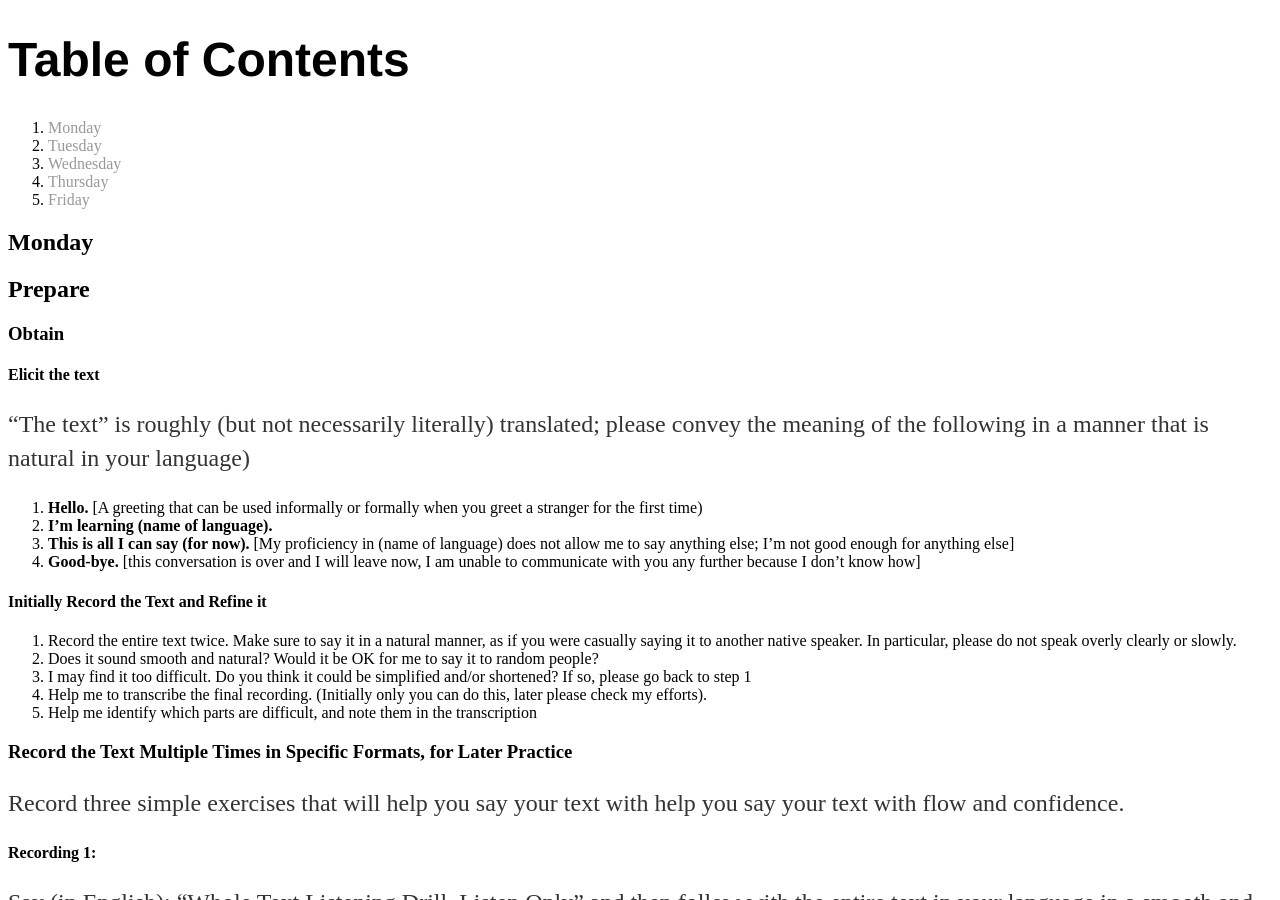
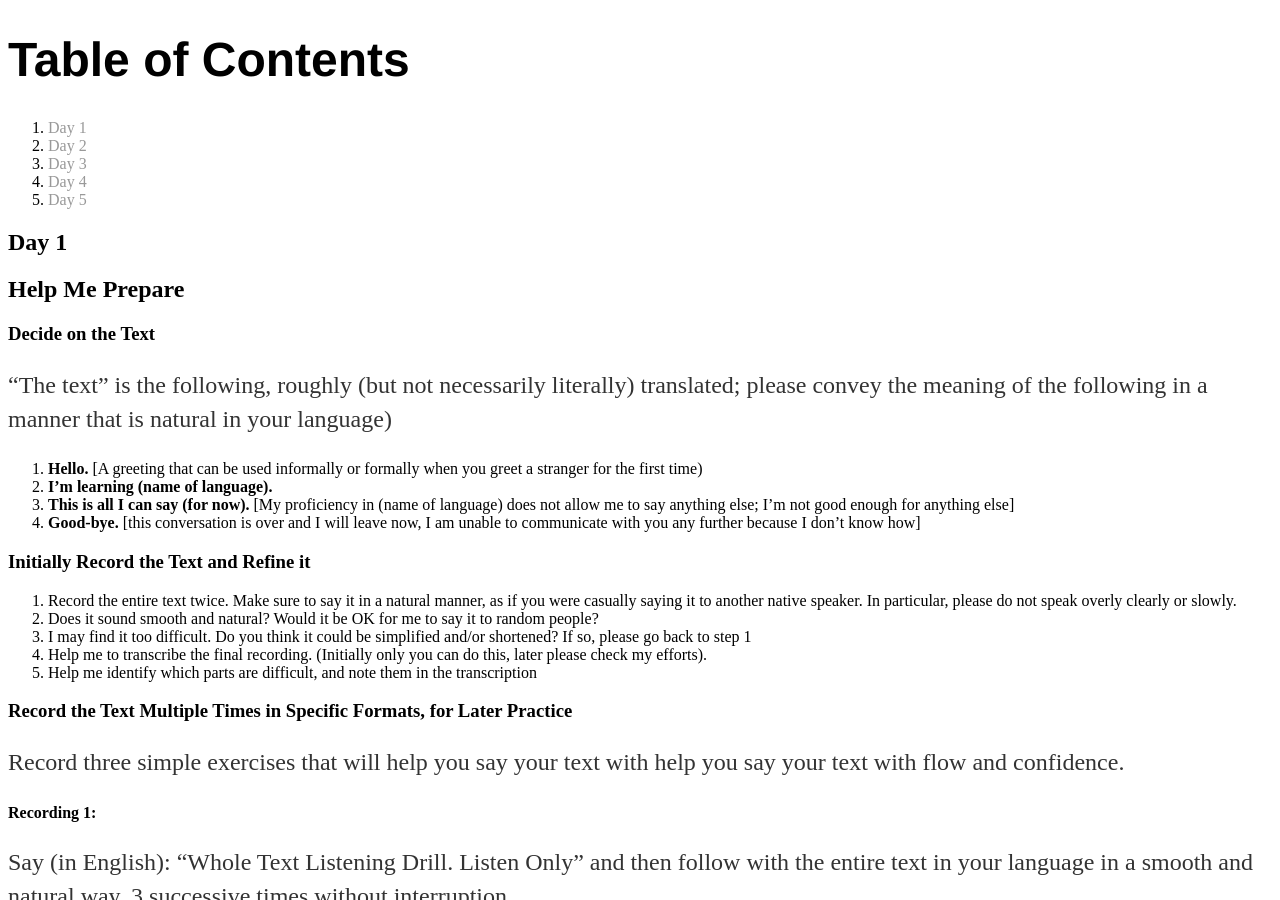
Before and after one commit to nczempin/ll, a Jekyll site: the page built from lamp-helper.md, in a window 1280 px wide and 900 px high. Built offline with Jekyll 4.4.1, drawn with Linux system fonts in a browser that asks for light colours; some of the changed text lies outside the part shown.

Commit message:
Update lamp-helper.md

```diff
--- a/lamp-helper.md
+++ b/lamp-helper.md
@@ -3,27 +3,25 @@ layout: default
 title: "Language Acquisition Made Practical - Instructions for Language Helper"
 ---
 # Table of Contents
-1. [Monday](#Monday)
-2. [Tuesday](#Tuesday)
-3. [Wednesday](#Wednesday)
-4. [Thursday](#Thursday)
-5. [Friday](#Friday)
+1. [Day 1](#Monday)
+2. [Day 2](#Tuesday)
+3. [Day 3](#Wednesday)
+4. [Day 4](#Thursday)
+5. [Day 5](#Friday)
 
 
-## Monday<a name="Monday"/>
+## Day 1<a name="Monday"/>
 
-## Prepare
-
-### Obtain
-#### Elicit the text
-"The text" is roughly (but not necessarily literally) translated; please convey the meaning of the following in a manner that is natural in your language)
+## Help Me Prepare
+### Decide on the Text
+"The text" is the following, roughly (but not necessarily literally) translated; please convey the meaning of the following in a manner that is natural in your language)
 
 1. **Hello.** [A greeting that can be used informally or formally when you greet a stranger for the first time)
 2. **I'm learning (name of language).**
 3. **This is all I can say (for now).** [My proficiency in (name of language) does not allow me to say anything else; I'm not good enough for anything else]
 4. **Good-bye.** [this conversation is over and I will leave now, I am unable to communicate with you any further because I don't know how]
 
-#### Initially Record the Text and Refine it
+### Initially Record the Text and Refine it
 
 1. Record the entire text twice. Make sure to say it in a natural manner, as if you were casually saying it to another native speaker. In particular, please do not speak overly clearly or slowly.
 2. Does it sound smooth and natural? Would it be OK for me to say it to random people?
@@ -94,8 +92,8 @@ Finally you're done for the "day". I'm sure you're bored by now.
 
 I will later practice with the recordings on my own.
 
-# Tuesday<a name="Tuesday"/>
+# Day 2<a name="Tuesday"/>
 
-# Wednesday<a name="Wednesday"/>
-# Thursday<a name="Thursday"/>
-# Friday<a name="Friday"/>
+# Day 3<a name="Wednesday"/>
+# Day 4<a name="Thursday"/>
+# Day 5<a name="Friday"/>
```
